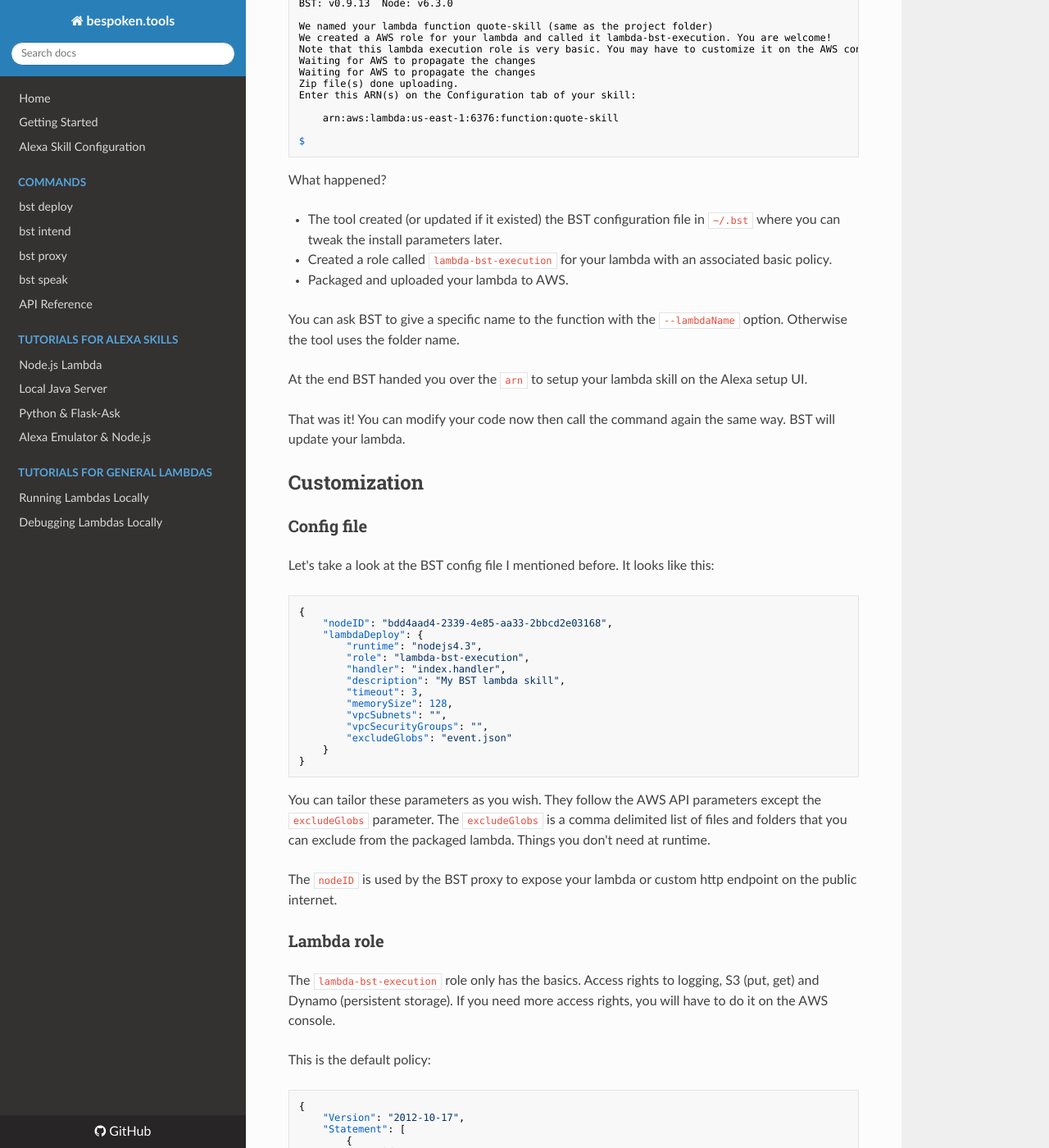
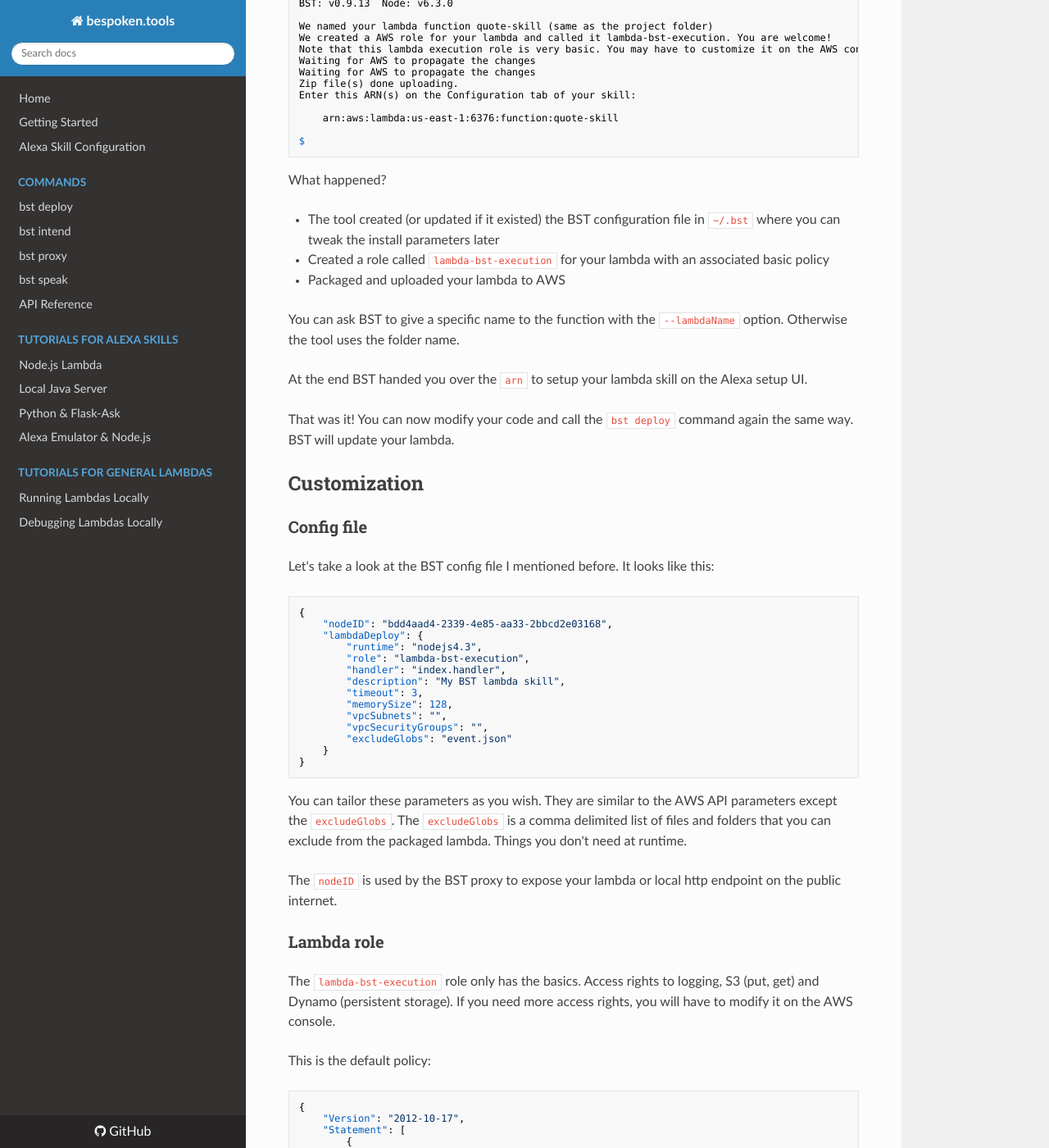
Before and after one commit to bespoken/bst, an MkDocs documentation site: the page built from docs/tutorials/tutorial_lambda_deploy.md, in a window 1280 px wide and 1400 px high, scrolled down 3988 px. Shown: the whole window at 82% size. Built offline with MkDocs 1.6.1, drawn with Linux system fonts in a browser that asks for light colours; nearby versions of some CDN libraries; old or Windows-style settings are respelled for this version of MkDocs; some of the changed text lies outside the part shown.

Commit message:
improved deploy tutorial

````diff
--- a/docs/tutorials/tutorial_lambda_deploy.md
+++ b/docs/tutorials/tutorial_lambda_deploy.md
@@ -232,16 +232,16 @@ $
 
 What happened?
 
-- The tool created (or updated if it existed) the BST configuration file in `~/.bst` where you can tweak the install parameters later.
-- Created a role called `lambda-bst-execution` for your lambda with an associated basic policy.
-- Packaged and uploaded your lambda to AWS.
+- The tool created (or updated if it existed) the BST configuration file in `~/.bst` where you can tweak the install parameters later
+- Created a role called `lambda-bst-execution` for your lambda with an associated basic policy
+- Packaged and uploaded your lambda to AWS
 
 You can ask BST to give a specific name to the function with the `--lambdaName` option.
 Otherwise the tool uses the folder name.
 
 At the end BST handed you over the `arn` to setup your lambda skill on the Alexa setup UI.
 
-That was it! You can modify your code now then call the command again the same way. BST will update your lambda.
+That was it! You can now modify your code and call the `bst deploy` command again the same way. BST will update your lambda.
 
 ## Customization
 
@@ -266,16 +266,16 @@ Let's take a look at the BST config file I mentioned before. It looks like this:
 }
 ```
 
-You can tailor these parameters as you wish. They follow the AWS API parameters except the `excludeGlobs` parameter.
+You can tailor these parameters as you wish. They are similar to the AWS API parameters except the `excludeGlobs`.
 The `excludeGlobs` is a comma delimited list of files and folders that you can exclude from the packaged lambda.
 Things you don't need at runtime.
 
-The `nodeID` is used by the BST proxy to expose your lambda or custom http endpoint on the public internet.
+The `nodeID` is used by the BST proxy to expose your lambda or local http endpoint on the public internet.
 
 ### Lambda role
 
 The `lambda-bst-execution` role only has the basics. Access rights to logging, S3 (put, get) and Dynamo (persistent storage).
-If you need more access rights, you will have to do it on the AWS console.
+If you need more access rights, you will have to modify it on the AWS console.
 
 This is the default policy:
 
@@ -321,7 +321,6 @@ This is the default policy:
 }
 ```
 
-
 ## Use local resources within your VPC
 
 Lambdas are stateless. This means we cannot maintain a connection pool to a database.
@@ -358,8 +357,8 @@ The reason is security. I'm open for a debate.
 You need to add ENI access to the policy on the **lambda execution role**,
 not to the role of the entity that installs the lambda!
 
-Go to the `IAM > Roles` menu on the AWS console and select ``lambda-bst-execution``,
-and edit the policy. It's called ``lambda-bst-execution-access`` by default.
+Go to the `IAM > Roles` menu on the AWS console and select `lambda-bst-execution`,
+and edit the policy. It's called `lambda-bst-execution-access` by default.
 
 Add this to the JSON array and save:
 
@@ -413,7 +412,7 @@ Add the ids to BST config file in `~/.bst/config` like this:
 ### Update the lambda
 
 The lambda function code update is easy with BST. The same command will update the lambda.
-From the lambda project folder, run this:
+From the lambda project folder run this:
 
 ```shell
 $ bst deploy lambda .
````
Also changed, not shown: other parts of docs/tutorials/tutorial_lambda_deploy.md (+1 -1 lines).
